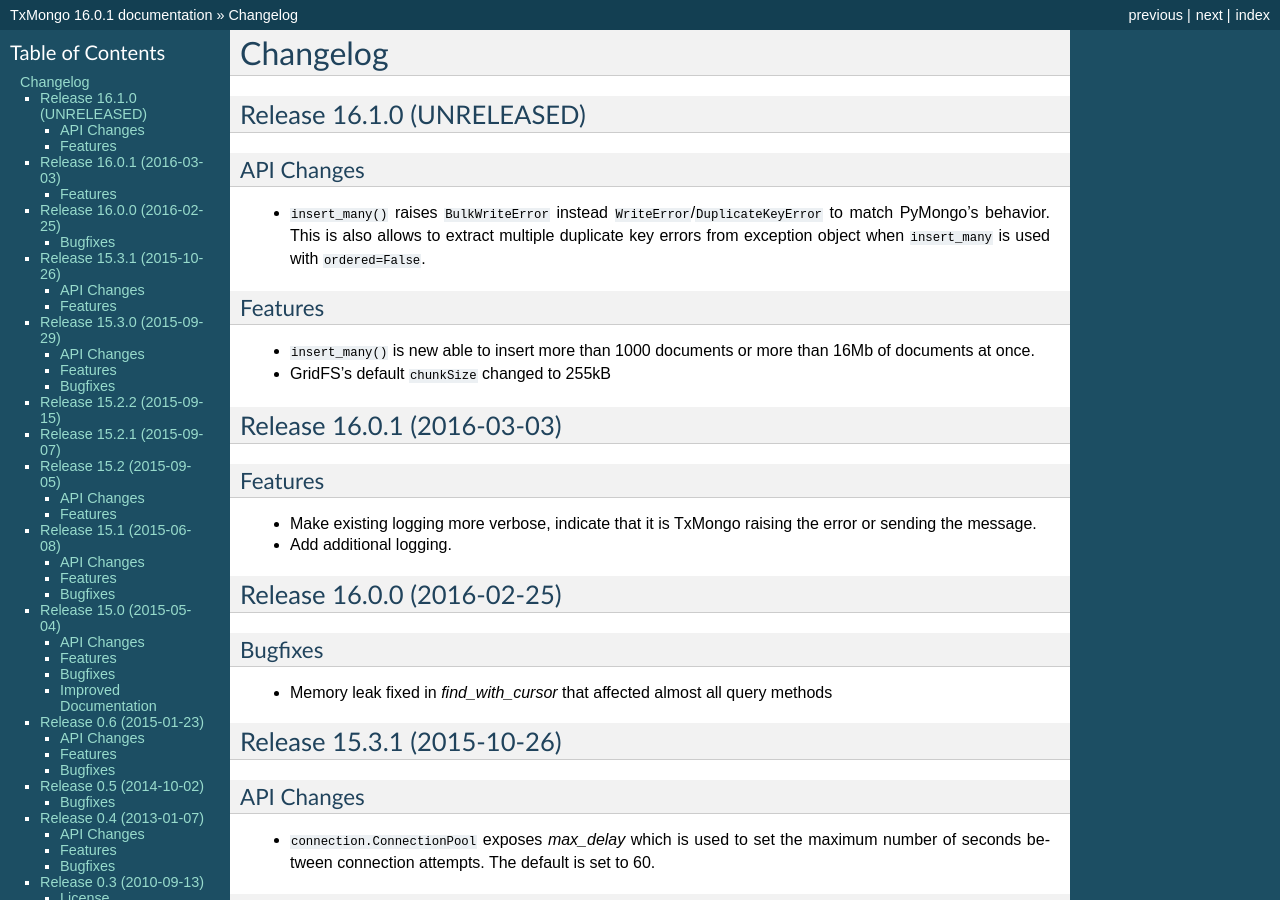
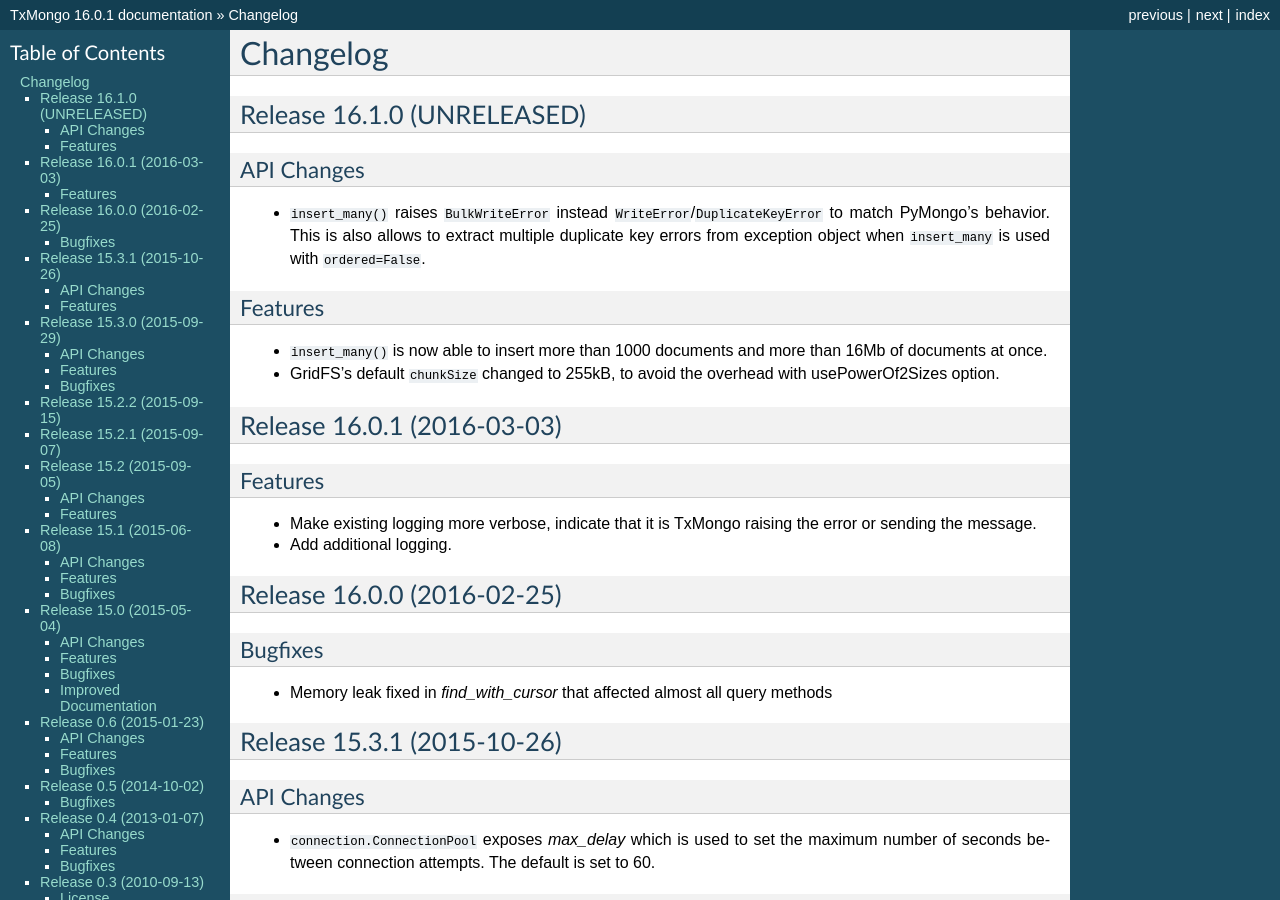
Before and after one commit to twisted/txmongo, a Sphinx documentation site: the page built from docs/source/NEWS.rst, in a window 1280 px wide and 900 px high. Built offline with Sphinx 7.4.7, drawn with Linux system fonts in a browser that asks for light colours; formulas are drawn with MathJax 3.

Commit message:
Update NEWS.rst
Updated a few small things.

```diff
--- a/docs/source/NEWS.rst
+++ b/docs/source/NEWS.rst
@@ -14,8 +14,8 @@
 Features
 ^^^^^^^^
 
-- ``insert_many()`` is new able to insert more than 1000 documents or more than 16Mb of documents at once.
-- GridFS's default ``chunkSize`` changed to 255kB
+- ``insert_many()`` is now able to insert more than 1000 documents and more than 16Mb of documents at once.
+- GridFS's default ``chunkSize`` changed to 255kB, to avoid the overhead with usePowerOf2Sizes option.
 
 Release 16.0.1 (2016-03-03)
 ---------------------------
```
